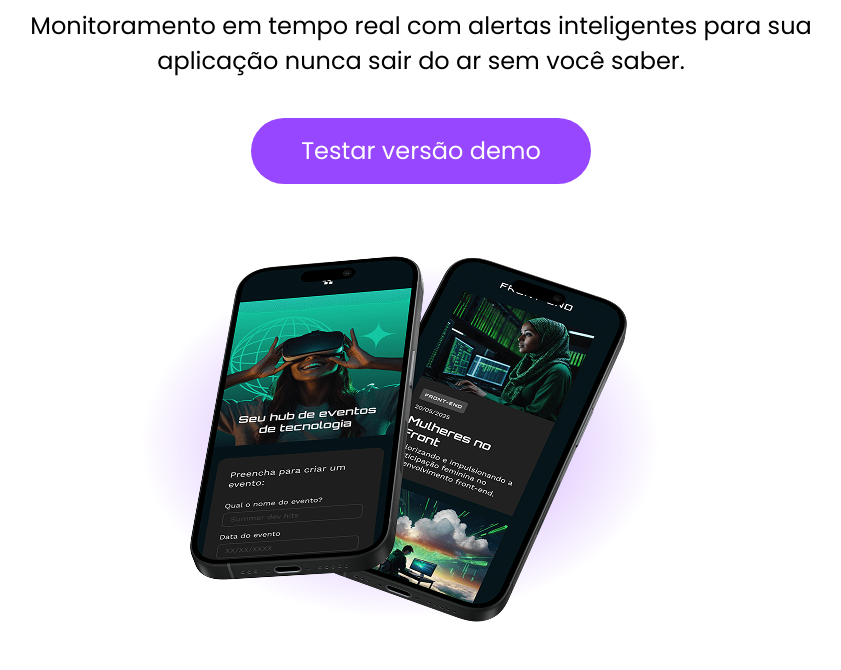
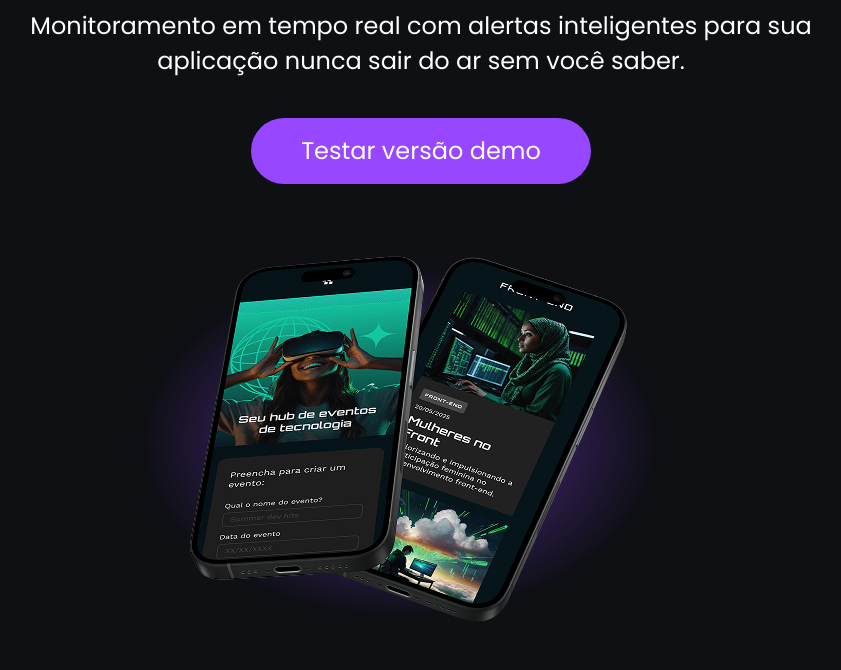
Before and after one commit to felipecoelhodev/tecboard, a plain HTML site: page index.html in a window 1280 px wide. Shown: the part 345-1015 px from the top of the page, without its empty margins (219-1060 px from the left). Drawn offline with Linux system fonts and the light colour scheme.

Commit message:
Versão Final

```diff
--- a/css/style.css
+++ b/css/style.css
@@ -24,8 +24,8 @@
 
 /* Estilo Desktop */
 body {
-    background-color: #ffff;
-    color: #000000;
+    background-color: #0E1014;
+    color: #FFFFFF;
 }
 
 header img{
```
